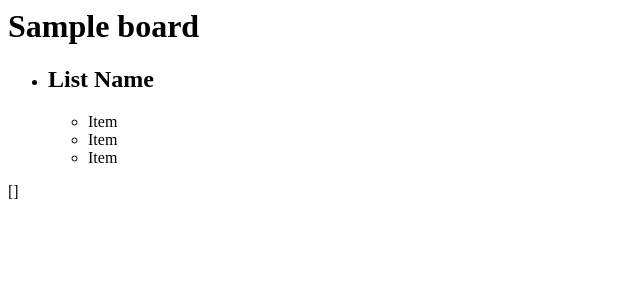
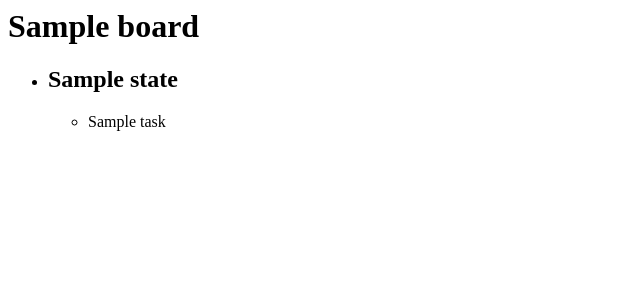
Before and after one commit to whatisjasongoldstein/kanban-jinja, a Python web app: template frontend/templates/app-board.html in a window 1280 px wide. Shown: the top 300 px of the page, without its empty margins (0-640 px from the left). Run offline with Jinja, Linux system fonts and the light colour scheme; the template is opened without the code that fills it: most values are stand-ins (such as "Sample title", 1, 10 or a date in 2020); style sheets or scripts are compiled from the project's sources.

Commit message:
DRF really doesn't want to do this

```diff
--- a/frontend/templates/app-board.html
+++ b/frontend/templates/app-board.html
@@ -1,8 +1,10 @@
 {% extends "base.html" %}
 
 {% block content %}
-    <div class="a-kanban-board">
+    <div class="a-kanban-board" id="board">
         {% include "components/board.html" %}
     </div>
-    {{ all }}
+    <script type="text/json" data-context-for="board">
+        {{ all|safe }}
+    </script>
 {% endblock content %}
--- a/frontend/templates/components/board.html
+++ b/frontend/templates/components/board.html
@@ -1,17 +1,17 @@
 <h1>{{ board.name }}</h1>
 <ul class="c-board">
+    {% for state in board.state_set %}
     <li class="c-column">
-        <h2>List Name</h2>
+        <h2>{{ state.name }}</h2>
         <ul class="items">
+            {% for task in state.task_set %}
             <li>
-                <div class="task">Item</div>
+                <div class="task">
+                    {{ task.name }}
+                </div>
             </li>
-            <li>
-                <div class="task">Item</div>
-            </li>
-            <li>
-                <div class="task">Item</div>
-            </li>
+            {% endfor %}
         </ul>
     </li>
+    {% endfor %}
 </ul>
```
Also changed, not shown: boards/api.py (+3 -4 lines), boards/views.py (+13 -2 lines).
